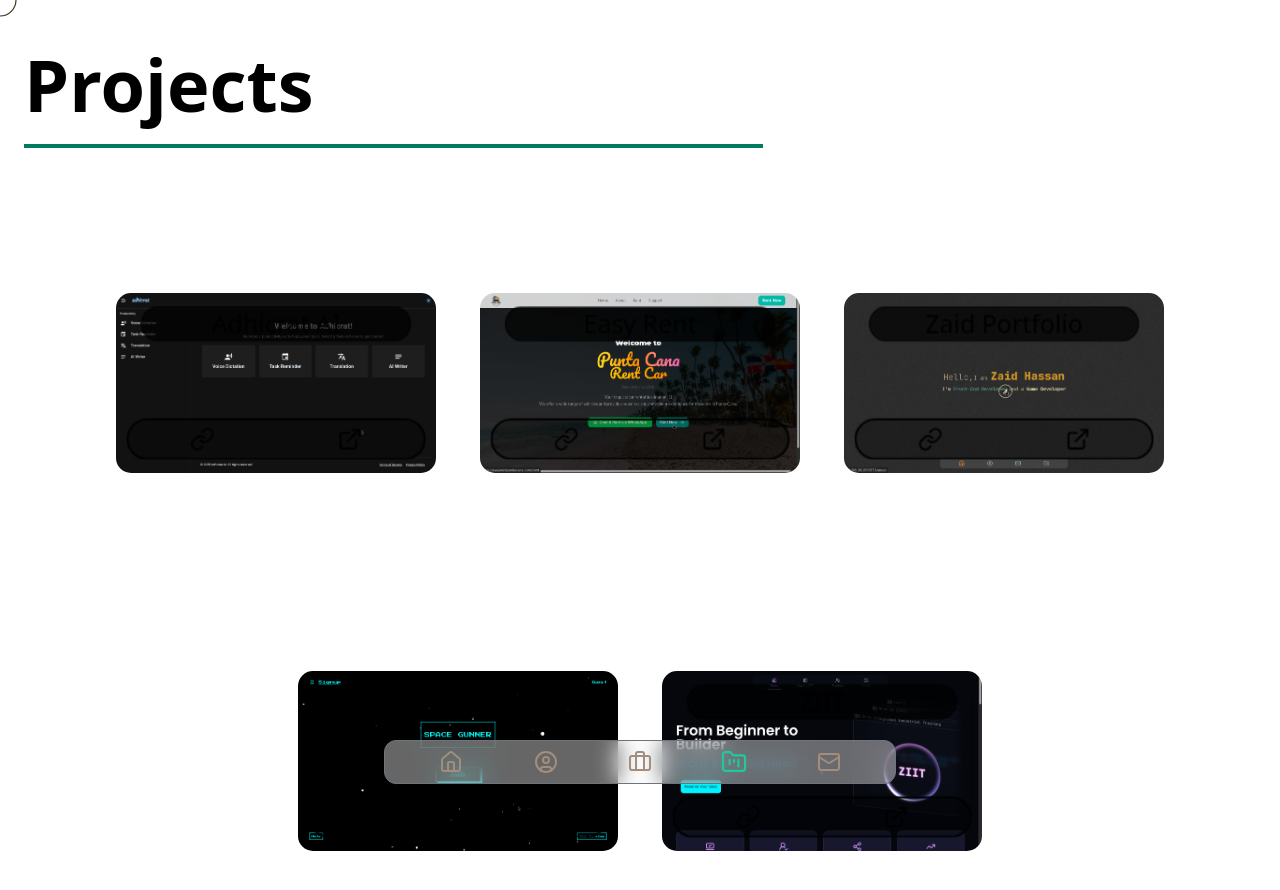
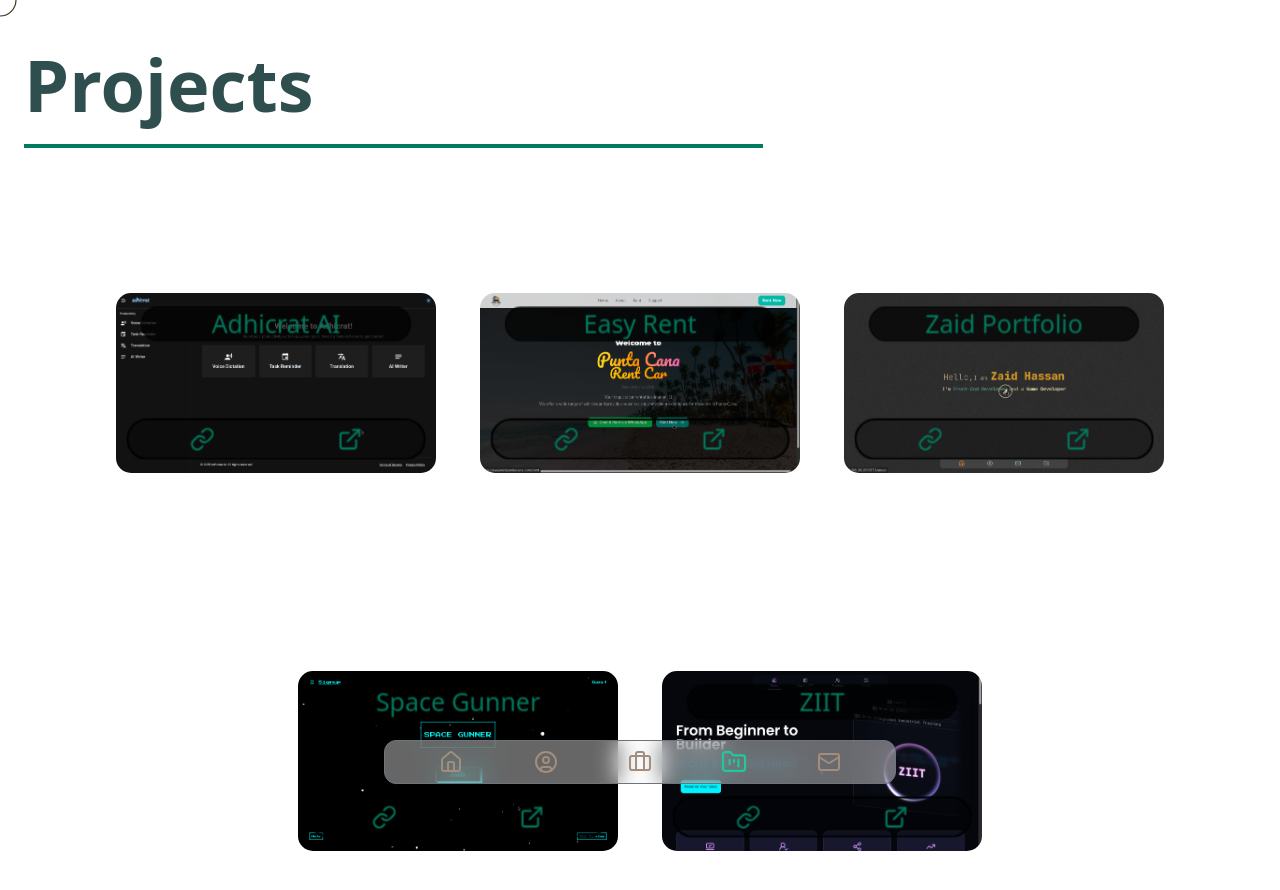
Before and after one commit to zaid-hassan/rootsnroofs, a React (Vite) app: page /projects in a window 1280 px wide. Shown: the top 890 px of the page. Built offline with nearby package versions, Linux system fonts and the light colour scheme.

Commit message:
fix project colors

```diff
--- a/src/Pages/Projects/Projects.jsx
+++ b/src/Pages/Projects/Projects.jsx
@@ -63,7 +63,7 @@ function Projects() {
     >
       {!isMobile && <CustomCursor type={selectedCursor} />}{" "}
       <motion.h1
-        className="text-5xl md:text-7xl font-extrabold mb-6 text-gruv-soft-heading font-jetbrains-mono"
+        className="text-5xl md:text-7xl font-extrabold mb-6 text-rnr-light-heading font-jetbrains-mono"
         initial={{ y: "10vh", opacity: 0, scale: 0.8 }}
         animate={{ y: 0, opacity: 1, scale: 1 }}
         exit={{ y: "-10vh", opacity: 0, scale: 0.8 }}
@@ -98,7 +98,7 @@ function Projects() {
               overlayContent={
                 <div className="w-full h-full flex flex-col justify-between items-center p-4 rounded-lg">
                   <div className="bg-black/70 backdrop-blur-xl border-1 border-gruv-dark-info w-[90%] rounded-full">
-                    <h1 className="text-gruv-dark-text text-2xl font-jetbrains-mono text-center">
+                    <h1 className="text-rnr-light-accent text-2xl font-jetbrains-mono text-center">
                       {project.name}
                     </h1>
                   </div>
@@ -107,7 +107,7 @@ function Projects() {
                       onMouseEnter={() => dispatch(setCursorType("link"))}
                       onMouseLeave={() => dispatch(setCursorType("default"))}
                       href={project.githubLink}
-                      className="text-gruv-dark-accent cursor-none hover:text-gruv-dark-accent-alt w-full h-full flex justify-center items-center"
+                      className="text-rnr-light-accent cursor-none hover:text-rnr-light-accent-alt w-full h-full flex justify-center items-center"
                     >
                       <Link />
                     </a>
@@ -115,7 +115,7 @@ function Projects() {
                       onMouseEnter={() => dispatch(setCursorType("link"))}
                       onMouseLeave={() => dispatch(setCursorType("default"))}
                       href={project.liveLink}
-                      className="text-gruv-dark-accent cursor-none hover:text-gruv-dark-accent-alt w-full h-full flex justify-center items-center"
+                      className="text-rnr-light-accent cursor-none hover:text-rnr-light-accent-alt w-full h-full flex justify-center items-center"
                     >
                       <ExternalLink />
                     </a>
```
